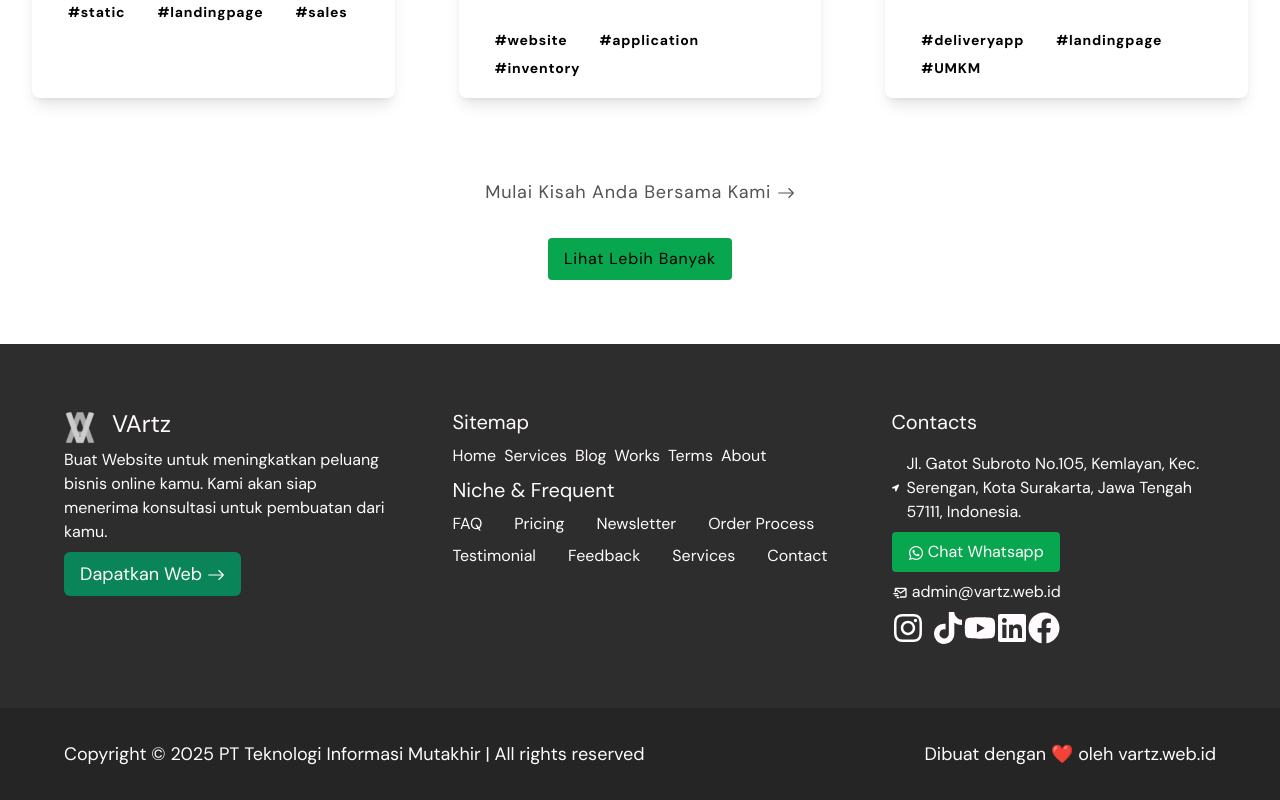
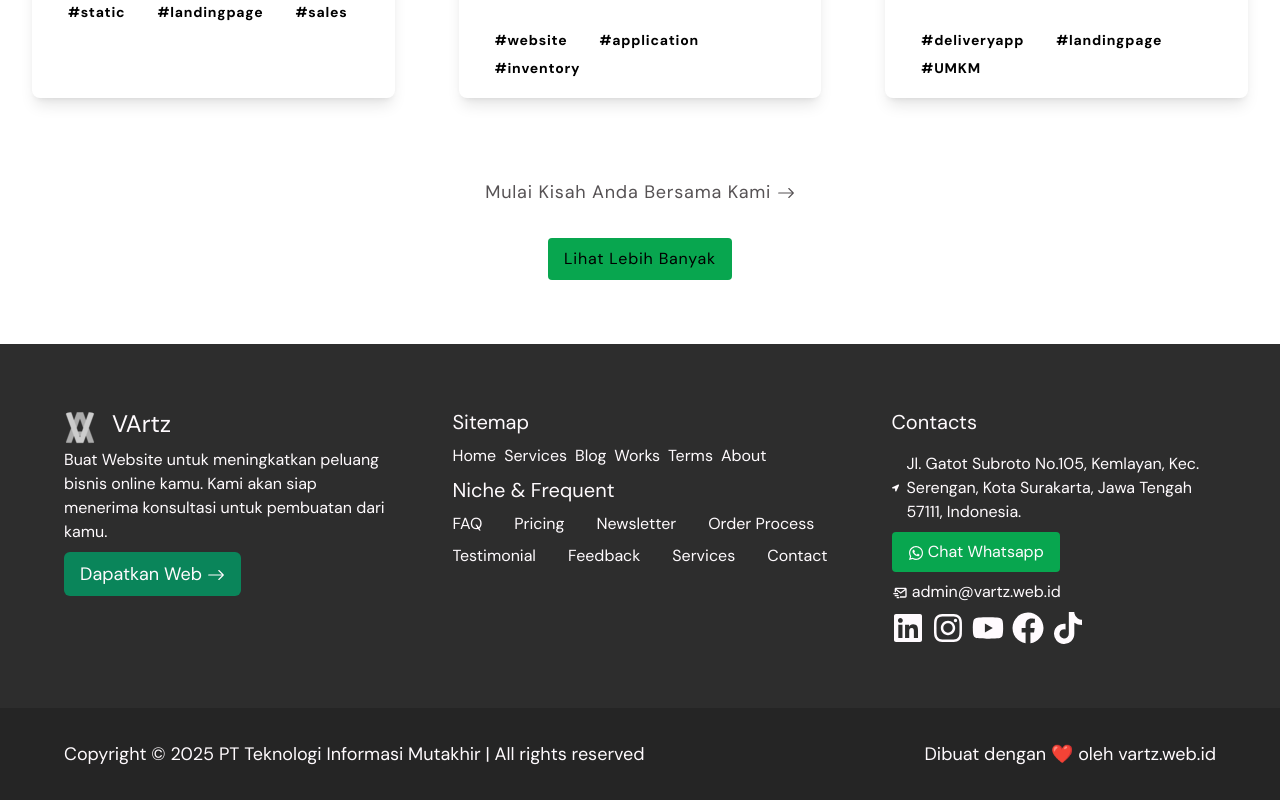
Before and after one commit to VArtzy/VArtz, a Next.js app: page /work in a window 1280 px wide. Shown: the part 1315-2115 px from the top of the page. Built offline with nearby package versions, Linux system fonts and the light colour scheme.

Commit message:
fix cntn

```diff
--- a/components/Foo.tsx
+++ b/components/Foo.tsx
@@ -178,20 +178,20 @@ const Foo: React.FC = () => {
                         <BiMailSend className="inline" />{" "}
                         admin@vartz.web.id
                     </p>
+                    <a className="mr-2" href="https://linkedin.com/company/vartz" aria-label="linkedin">
+                        <FaLinkedin className="inline" size={32} />
+                    </a>
                     <a className="mr-2" href="https://instagram.com/@vartz.web" aria-label="instagram">
                         <FaInstagram className="inline" size={32} />
                     </a>
+                    <a className="mr-2" href="https://youtube.com/@vartzweb" aria-label="youtube">
+                        <FaYoutube className="inline" size={32} />
+                    </a>
+                    <a className="mr-2" href="https://web.facebook.com/profile.php?id=61576941020456" aria-label="facebook">
+                        <FaFacebook className="inline" size={32} />
+                    </a>
                     <a href="https://tiktok.com/@vartz.web" aria-label="tiktok">
                         <FaTiktok className="inline" size={32} />
-                    </a>
-                    <a href="https://youtube.com/@vartzweb" aria-label="youtube">
-                        <FaYoutube className="inline" size={32} />
-                    </a>
-                    <a href="https://linkedin.com/company/vartz" aria-label="linkedin">
-                        <FaLinkedin className="inline" size={32} />
-                    </a>
-                    <a href="https://web.facebook.com/profile.php?id=61576941020456" aria-label="facebook">
-                        <FaFacebook className="inline" size={32} />
                     </a>
                 </div>
             </div>
```
